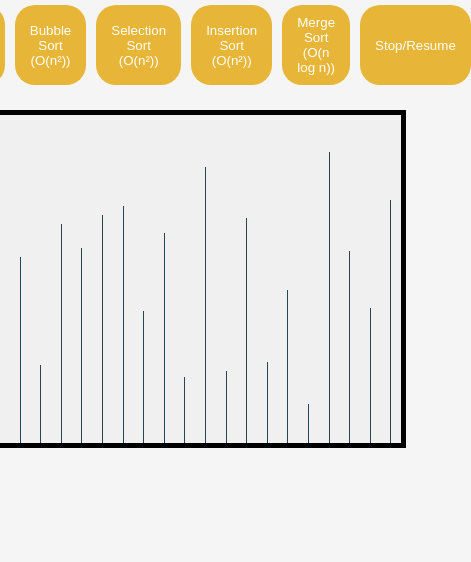
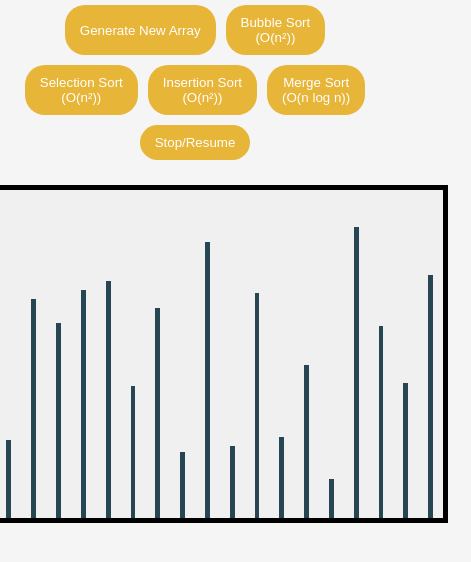
Before and after one commit to onkarpuri/Sorting-Visualizer, a plain HTML site: page index.html in a window 390 px wide. Shown: the whole page, 471 px wide, since content can reach past the window. Drawn offline with Linux system fonts and the light colour scheme.

Commit message:
Update style.css

```diff
--- a/style.css
+++ b/style.css
@@ -72,10 +72,10 @@ button:hover {
     }
     #array-container{
         height: 40vh;
-        width: 50vh;
+        width: 60vh;
     }
     .controls{
-        width: 40vh;
-        flex-wrap: ;
+
+        flex-wrap: wrap;
     }
 }
```
